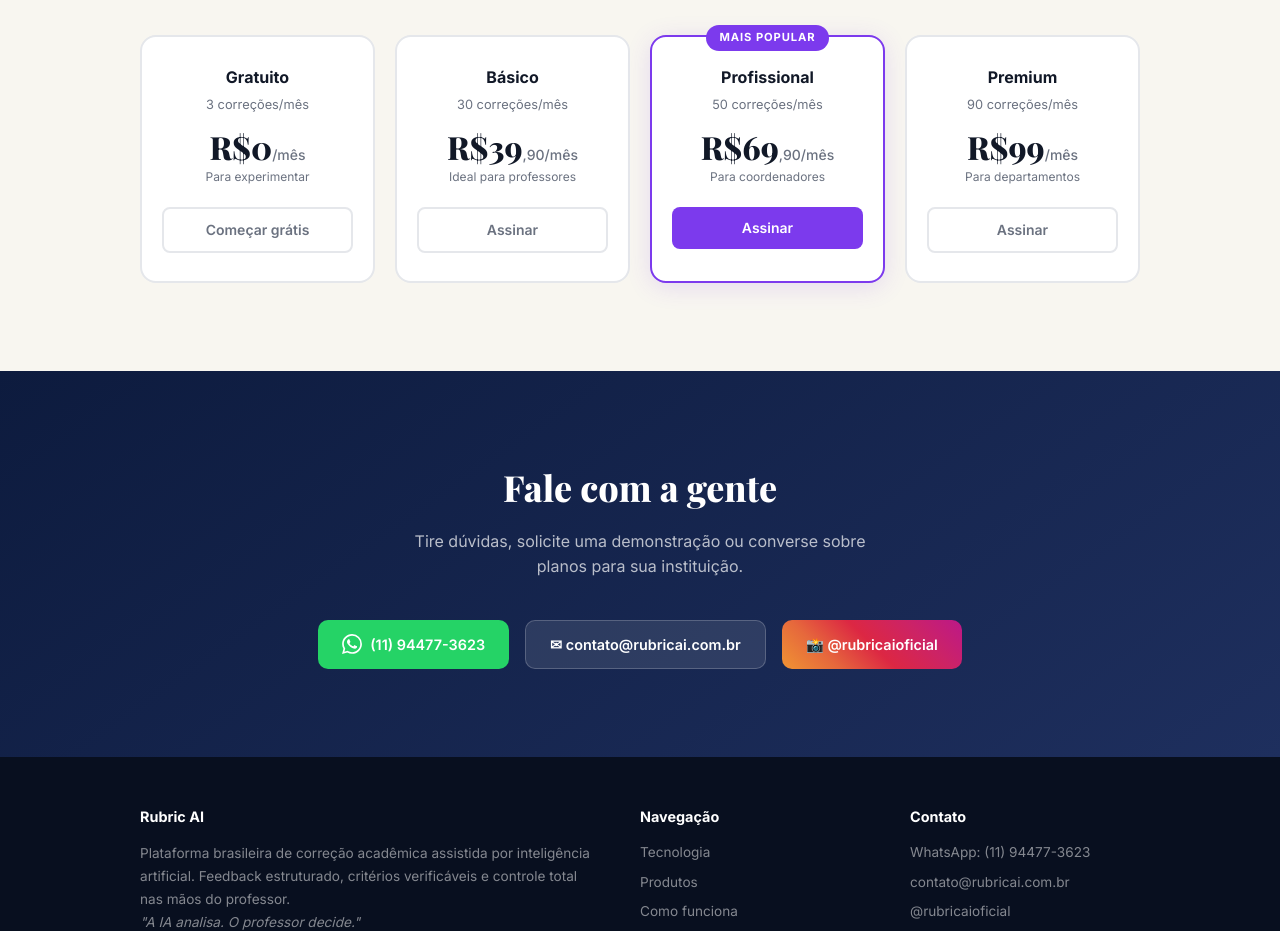
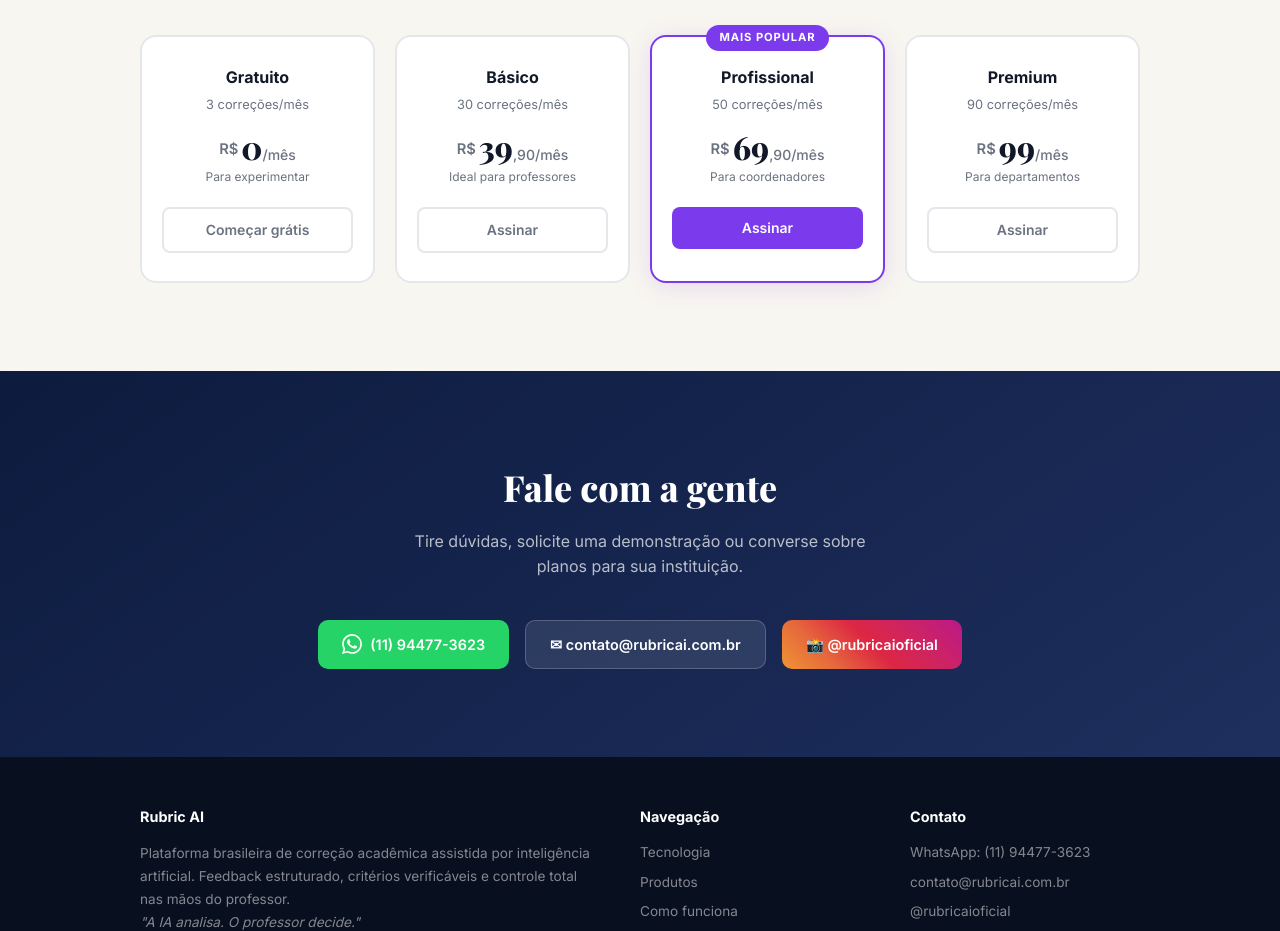
Before and after one commit to sandrol8/rubricai-landing, a plain HTML site: page index.html in a window 1280 px wide. Shown: the part 6860-7791 px from the top of the page. Drawn offline with nearby package versions, Linux system fonts and the light colour scheme.

Commit message:
Add currency symbol to pricing in index.html
Updated pricing display to include currency symbol for all plans.

```diff
--- a/index.html
+++ b/index.html
@@ -711,6 +711,15 @@
       color: #111827;
       line-height: 1;
       margin-bottom: 4px;
+    }
+
+    .plano-preco .rs {
+      font-family: 'Inter', sans-serif;
+      font-size: 0.46em;
+      font-weight: 600;
+      vertical-align: 0.42em;
+      margin-right: 3px;
+      letter-spacing: 0;
     }
 
     .plano-preco span {
@@ -1572,14 +1581,14 @@
     <div class="plano-card">
       <div class="plano-nome">Gratuito</div>
       <div class="plano-qtd">3 correções/mês</div>
-      <div class="plano-preco">R$0<span>/mês</span></div>
+      <div class="plano-preco"><span class="rs">R$</span>0<span>/mês</span></div>
       <div class="plano-sub">Para experimentar</div>
       <a href="https://app.rubricai.com.br/register" class="plano-btn outline">Começar grátis</a>
     </div>
     <div class="plano-card">
       <div class="plano-nome">Básico</div>
       <div class="plano-qtd">30 correções/mês</div>
-      <div class="plano-preco">R$39<span>,90/mês</span></div>
+      <div class="plano-preco"><span class="rs">R$</span>39<span>,90/mês</span></div>
       <div class="plano-sub">Ideal para professores</div>
       <a href="https://app.rubricai.com.br/register" class="plano-btn outline">Assinar</a>
     </div>
@@ -1587,14 +1596,14 @@
       <div class="plano-badge purple">Mais popular</div>
       <div class="plano-nome">Profissional</div>
       <div class="plano-qtd">50 correções/mês</div>
-      <div class="plano-preco">R$69<span>,90/mês</span></div>
+      <div class="plano-preco"><span class="rs">R$</span>69<span>,90/mês</span></div>
       <div class="plano-sub">Para coordenadores</div>
       <a href="https://app.rubricai.com.br/register" class="plano-btn purple">Assinar</a>
     </div>
     <div class="plano-card">
       <div class="plano-nome">Premium</div>
       <div class="plano-qtd">90 correções/mês</div>
-      <div class="plano-preco">R$99<span>/mês</span></div>
+      <div class="plano-preco"><span class="rs">R$</span>99<span>/mês</span></div>
       <div class="plano-sub">Para departamentos</div>
       <a href="https://app.rubricai.com.br/register" class="plano-btn outline">Assinar</a>
     </div>
@@ -1605,14 +1614,14 @@
     <div class="plano-card">
       <div class="plano-nome">Gratuito</div>
       <div class="plano-qtd">3 monografias</div>
-      <div class="plano-preco">R$0<span></span></div>
+      <div class="plano-preco"><span class="rs">R$</span>0<span></span></div>
       <div class="plano-sub">Para experimentar</div>
       <a href="https://masters.rubricai.com.br" class="plano-btn outline-gold">Começar grátis</a>
     </div>
     <div class="plano-card">
       <div class="plano-nome">Básico</div>
       <div class="plano-qtd">15 monografias</div>
-      <div class="plano-preco">R$49<span>,90 por turma</span></div>
+      <div class="plano-preco"><span class="rs">R$</span>49<span>,90 por turma</span></div>
       <div class="plano-sub">Para orientadores</div>
       <a href="https://masters.rubricai.com.br" class="plano-btn outline-gold">Comprar pacote</a>
     </div>
@@ -1620,14 +1629,14 @@
       <div class="plano-badge gold">Mais popular</div>
       <div class="plano-nome">Profissional</div>
       <div class="plano-qtd">30 monografias</div>
-      <div class="plano-preco">R$79<span>,90 por turma</span></div>
+      <div class="plano-preco"><span class="rs">R$</span>79<span>,90 por turma</span></div>
       <div class="plano-sub">Para programas de pós</div>
       <a href="https://masters.rubricai.com.br" class="plano-btn gold">Comprar pacote</a>
     </div>
     <div class="plano-card">
       <div class="plano-nome">Premium</div>
       <div class="plano-qtd">50 monografias</div>
-      <div class="plano-preco">R$109<span> por turma</span></div>
+      <div class="plano-preco"><span class="rs">R$</span>109<span> por turma</span></div>
       <div class="plano-sub">Para turmas grandes</div>
       <a href="https://masters.rubricai.com.br" class="plano-btn outline-gold">Comprar pacote</a>
     </div>
@@ -1638,14 +1647,14 @@
     <div class="plano-card">
       <div class="plano-nome">Avulsa</div>
       <div class="plano-qtd">1 detecção</div>
-      <div class="plano-preco">R$4<span>,90</span></div>
+      <div class="plano-preco"><span class="rs">R$</span>4<span>,90</span></div>
       <div class="plano-sub">Para testar</div>
       <a href="https://app.rubricai.com.br/deteccao-ia" class="plano-btn outline-teal">Comprar</a>
     </div>
     <div class="plano-card">
       <div class="plano-nome">Pacote 10</div>
       <div class="plano-qtd">10 detecções</div>
-      <div class="plano-preco">R$39<span>,90</span></div>
+      <div class="plano-preco"><span class="rs">R$</span>39<span>,90</span></div>
       <div class="plano-sub">R$ 3,99 por detecção</div>
       <a href="https://app.rubricai.com.br/deteccao-ia" class="plano-btn outline-teal">Comprar pacote</a>
     </div>
@@ -1653,7 +1662,7 @@
       <div class="plano-badge teal">Mais popular</div>
       <div class="plano-nome">Pacote 30</div>
       <div class="plano-qtd">30 detecções</div>
-      <div class="plano-preco">R$99<span>,90</span></div>
+      <div class="plano-preco"><span class="rs">R$</span>99<span>,90</span></div>
       <div class="plano-sub">R$ 3,33 por detecção</div>
       <a href="https://app.rubricai.com.br/deteccao-ia" class="plano-btn teal">Comprar pacote</a>
     </div>
```
